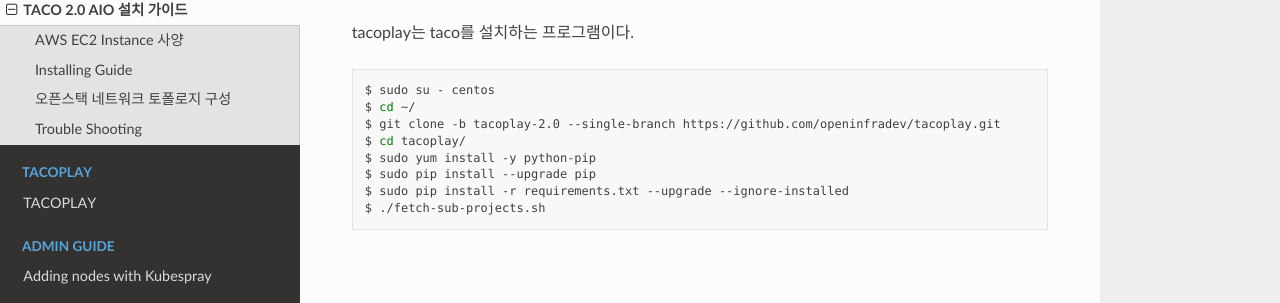
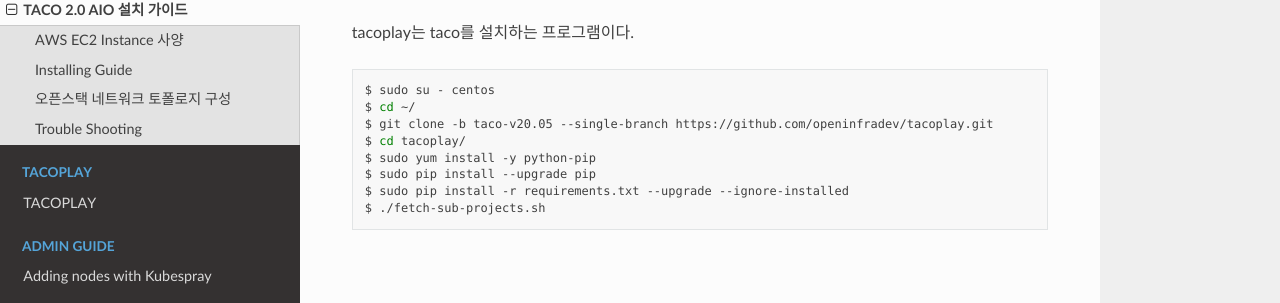
Before and after one commit to openinfradev/taco-docs, a Sphinx documentation site: the page built from docs/source/intro/aio.rst, in a window 1280 px wide and 900 px high, scrolled down 912 px. Shown: the part 143-446 px from the top of the window. Built offline with Sphinx 7.4.7 and the Read the Docs theme 2.0.0, drawn with Linux system fonts in a browser that asks for light colours.

```diff
--- a/docs/source/intro/aio.rst
+++ b/docs/source/intro/aio.rst
@@ -51,7 +51,7 @@
 
    $ sudo su - centos
    $ cd ~/
-   $ git clone -b tacoplay-2.0 --single-branch https://github.com/openinfradev/tacoplay.git
+   $ git clone -b taco-v20.05 --single-branch https://github.com/openinfradev/tacoplay.git
    $ cd tacoplay/
    $ sudo yum install -y python-pip
    $ sudo pip install --upgrade pip
```
